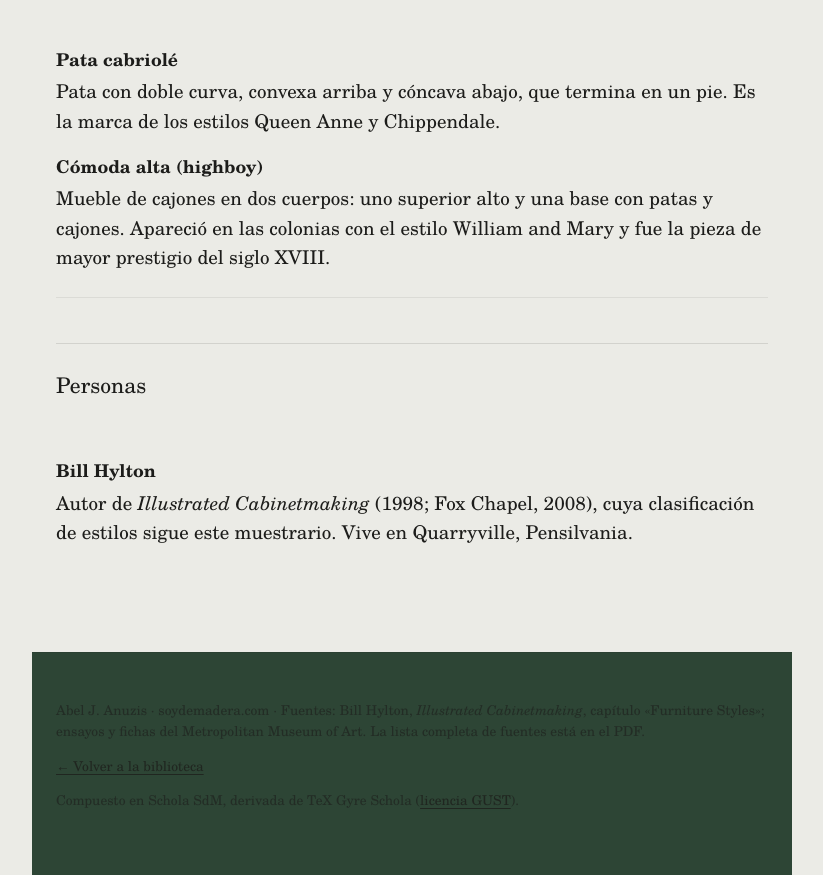
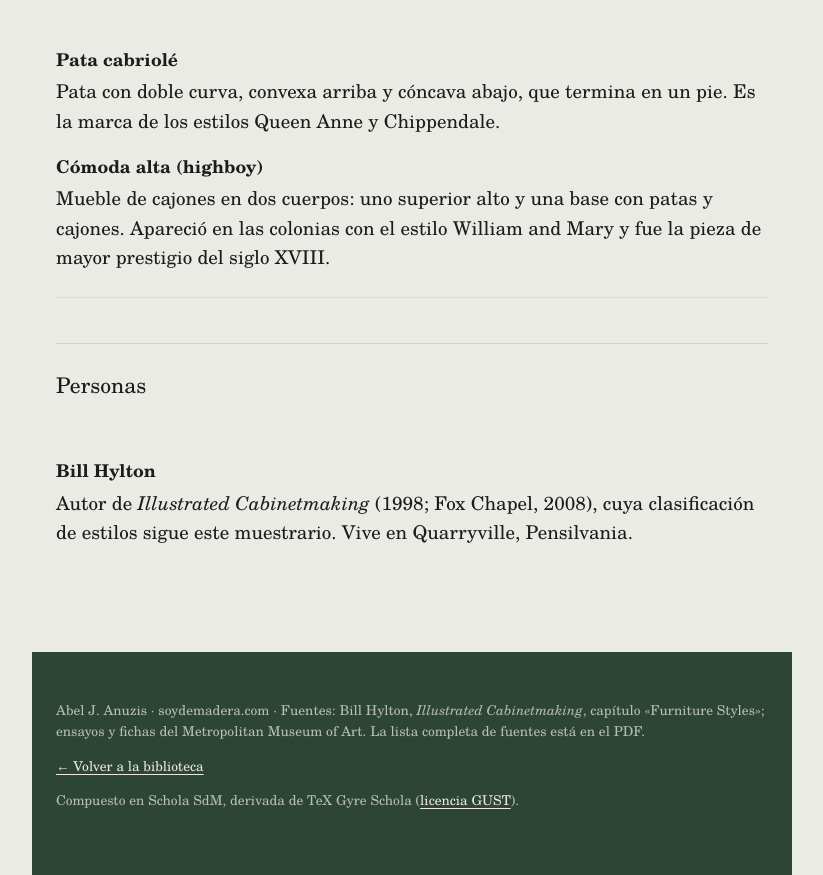
Before and after one commit to Soydedmadera/soydemadera, a plain HTML site: page estilos_del_mueble.html in a window 1280 px wide. Shown: the part 4137-5012 px from the top of the page, without its empty margins (228-1051 px from the left). Drawn offline with Linux system fonts and the light colour scheme.

Commit message:
Guía de estilos: pie legible sobre la tela verde
Co-Authored-By: Claude Opus 5.5 <noreply@anthropic.com>
Claude-Session: https://claude.ai/code/session_012RZ1FQmxfxPAfsDLR6cYKQ

```diff
--- a/estilos_del_mueble.html
+++ b/estilos_del_mueble.html
@@ -251,6 +251,8 @@
   .es-form input[type=email]{ flex:1 1 240px; min-width:0; padding:.85rem 1rem; font:inherit; font-size:1rem; border:1px solid var(--linea); background:var(--roble); color:var(--crema); }
   .es-form button{ padding:.85rem 1.4rem; font:inherit; font-size:1rem; border:0; background:var(--tela); color:var(--tela-tinta); cursor:pointer; }
   .es-form button:disabled{ opacity:.6; cursor:wait; }
+  footer.tm-footer{ color:var(--pie-suave) !important; }
+  footer.tm-footer a{ color:var(--pie-tinta) !important; }
   .es-msg{ color:var(--crema-dim); font-size:.95rem; margin-top:1rem !important; }
 </style>
 </head>
```
